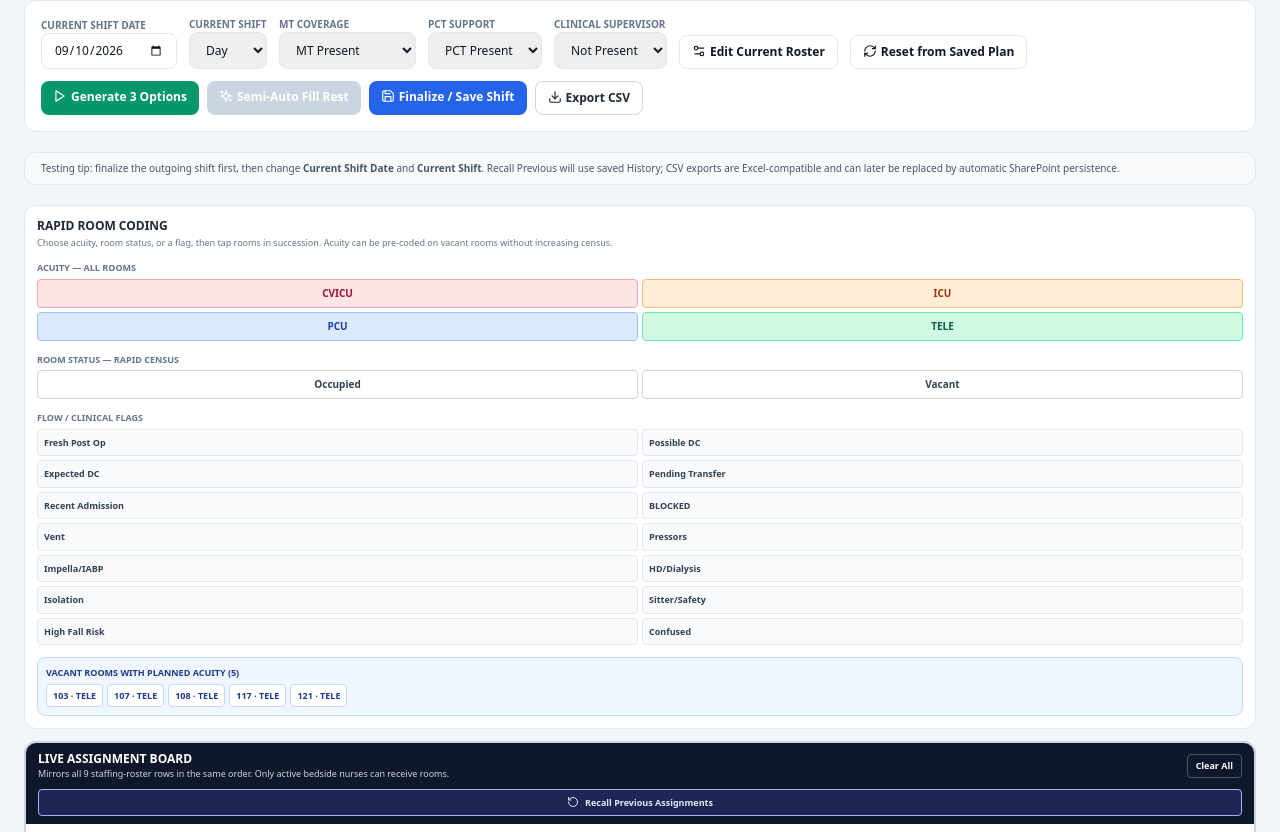
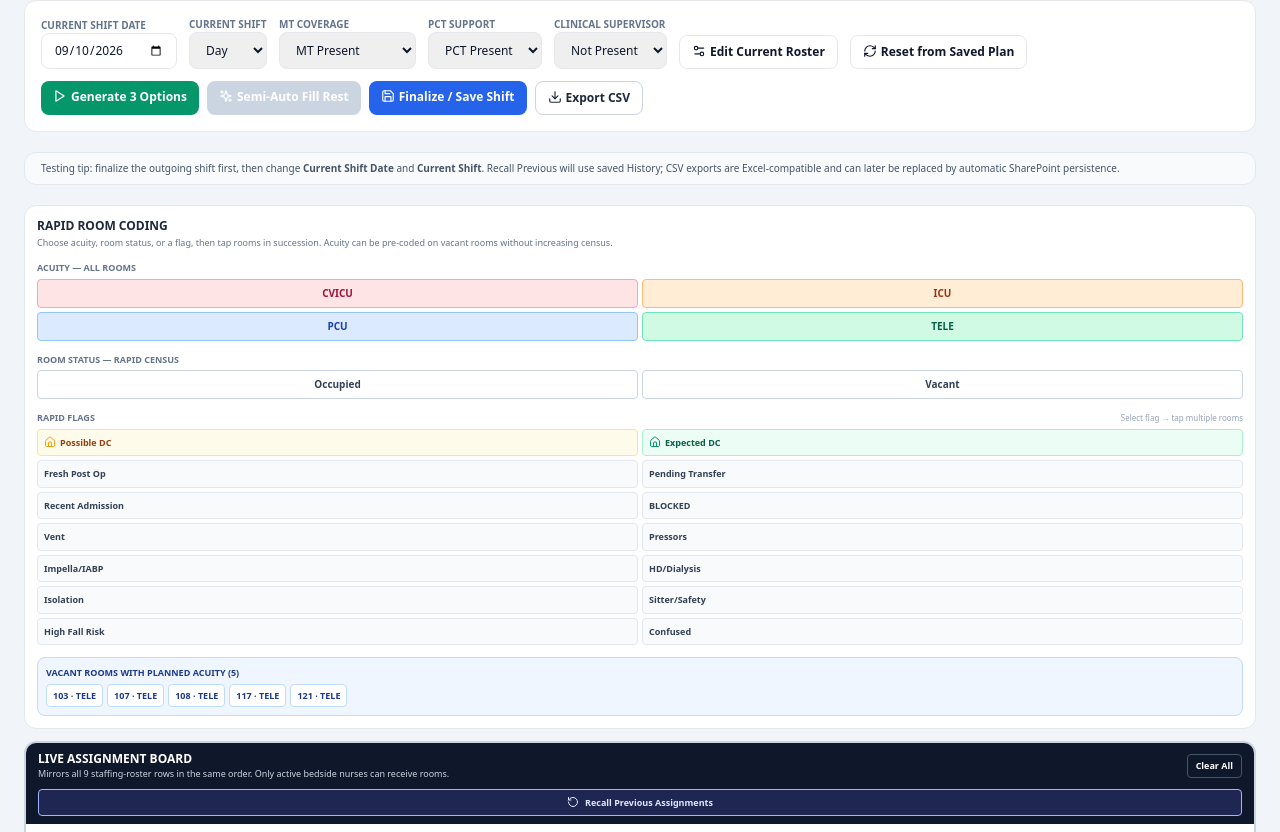
Before and after one commit to regelus19/1e-assignment-engine, a React (Vite) app: page / in a window 1280 px wide. Shown: the part 466-1298 px from the top of the page. Built offline with nearby package versions, Linux system fonts and the light colour scheme.

Commit message:
Make rapid flags prominent and add discharge house cues

```diff
--- a/src/components/RapidRoomTools.tsx
+++ b/src/components/RapidRoomTools.tsx
@@ -1,4 +1,5 @@
 import React, { useState } from 'react';
+import { House } from 'lucide-react';
 import { AcuityLevel, ComplexityFlag, PatientRoom } from '../types';
 
 interface Props { rooms: PatientRoom[]; onRoomChange: (room: PatientRoom) => void; }
@@ -10,7 +11,7 @@ type Tool =
 
 const acuities:AcuityLevel[]=['CVICU','ICU','PCU','TELE'];
 const flags:{value:ComplexityFlag;label:string}[]=[
-  {value:'Fresh Post-Op',label:'Fresh Post Op'}, {value:'Possible DC',label:'Possible DC'}, {value:'Expected DC',label:'Expected DC'},
+  {value:'Possible DC',label:'Possible DC'}, {value:'Expected DC',label:'Expected DC'}, {value:'Fresh Post-Op',label:'Fresh Post Op'},
   {value:'Transfer',label:'Pending Transfer'}, {value:'Admission',label:'Recent Admission'}, {value:'BLOCKED',label:'BLOCKED'},
   {value:'Vent',label:'Vent'}, {value:'Pressors',label:'Pressors'}, {value:'Impella/IABP',label:'Impella/IABP'}, {value:'HD/Dialysis',label:'HD/Dialysis'},
   {value:'Isolation',label:'Isolation'}, {value:'Sitter/Safety',label:'Sitter/Safety'}, {value:'High Fall Risk',label:'High Fall Risk'}, {value:'Confused',label:'Confused'}
@@ -57,9 +58,12 @@ export const RapidRoomTools:React.FC<Props>=({rooms,onRoomChange})=>{
 
     <div><div className="text-[9px] font-black uppercase text-slate-500 mb-1">Room Status — rapid census</div><div className="grid grid-cols-2 gap-1"><button onClick={()=>toggleTool({kind:'status',value:'OCCUPIED'})} className={`rounded border px-2 py-1.5 text-[10px] font-black ${tool?.kind==='status'&&tool.value==='OCCUPIED'?'bg-slate-900 text-white border-slate-900':'bg-white text-slate-700 border-slate-300'}`}>Occupied</button><button onClick={()=>toggleTool({kind:'status',value:'VACANT'})} className={`rounded border px-2 py-1.5 text-[10px] font-black ${tool?.kind==='status'&&tool.value==='VACANT'?'bg-slate-900 text-white border-slate-900':'bg-white text-slate-700 border-slate-300'}`}>Vacant</button></div></div>
 
-    <div><div className="text-[9px] font-black uppercase text-slate-500 mb-1">Flow / Clinical Flags</div><div className="grid grid-cols-2 gap-1">{flags.map(f=>{const active=tool?.kind==='flag'&&tool.value===f.value;return <button key={f.value} onClick={()=>toggleTool({kind:'flag',value:f.value})} className={`rounded border px-1.5 py-1.5 text-[9px] font-bold text-left ${active?'bg-slate-800 text-white border-slate-800':'bg-slate-50 text-slate-700 border-slate-200'}`}>{f.label}{active?' ✓':''}</button>})}</div></div>
+    <div>
+      <div className="flex items-center justify-between gap-2 mb-1"><div className="text-[9px] font-black uppercase text-slate-500">Rapid Flags</div><div className="text-[8px] text-slate-400">Select flag → tap multiple rooms</div></div>
+      <div className="grid grid-cols-2 gap-1">{flags.map(f=>{const active=tool?.kind==='flag'&&tool.value===f.value;const isPossible=f.value==='Possible DC',isExpected=f.value==='Expected DC';return <button key={f.value} onClick={()=>toggleTool({kind:'flag',value:f.value})} className={`rounded border px-1.5 py-1.5 text-[9px] font-bold text-left flex items-center gap-1 ${active?'bg-slate-800 text-white border-slate-800':isPossible?'bg-amber-50 text-amber-800 border-amber-200':isExpected?'bg-emerald-50 text-emerald-800 border-emerald-200':'bg-slate-50 text-slate-700 border-slate-200'}`}>{(isPossible||isExpected)&&<House className={`w-3 h-3 ${active?'text-white':isExpected?'text-emerald-600':'text-amber-500'}`}/>}<span>{f.label}{active?' ✓':''}</span></button>})}</div>
+    </div>
 
-    {tool && <div className="border-t pt-2"><div className="text-[9px] font-black text-slate-700 mb-1">{tool.kind==='acuity'?`Set / toggle ${tool.value} for:`:tool.kind==='status'?`Mark rooms ${tool.value==='OCCUPIED'?'occupied':'vacant'}:`:`Toggle ${flags.find(f=>f.value===tool.value)?.label} for:`}</div><div className="flex flex-wrap gap-1">{targetRooms.map(r=>{const active=tool.kind==='acuity'?(r.acuityConfirmed!==false&&r.acuity===tool.value):tool.kind==='status'?(tool.value==='OCCUPIED'?r.isOccupied:!r.isOccupied):r.flags.includes(tool.value);return <button key={r.roomNumber} onClick={()=>apply(r)} className={`rounded border px-1.5 py-1 text-[9px] font-black ${active?'bg-slate-800 text-white border-slate-800':'bg-white text-slate-700 border-slate-300'}`}>{r.roomNumber}{!r.isOccupied?' · V':''}{active?' ✓':''}</button>})}</div><div className="text-[8px] text-slate-500 mt-1">V = vacant. Coding acuity on a vacant room preserves vacancy; it does not count toward census. Marking a room Vacant also clears its RN assignment.</div><button onClick={()=>setTool(null)} className="mt-2 text-[9px] font-bold text-slate-500 underline">Clear rapid tool</button></div>}
+    {tool && <div className="border-t pt-2"><div className="text-[9px] font-black text-slate-700 mb-1">{tool.kind==='acuity'?`Set / toggle ${tool.value} for:`:tool.kind==='status'?`Mark rooms ${tool.value==='OCCUPIED'?'occupied':'vacant'}:`:`Rapid assign ${flags.find(f=>f.value===tool.value)?.label} to:`}</div><div className="flex flex-wrap gap-1">{targetRooms.map(r=>{const active=tool.kind==='acuity'?(r.acuityConfirmed!==false&&r.acuity===tool.value):tool.kind==='status'?(tool.value==='OCCUPIED'?r.isOccupied:!r.isOccupied):r.flags.includes(tool.value);return <button key={r.roomNumber} onClick={()=>apply(r)} className={`rounded border px-1.5 py-1 text-[9px] font-black ${active?'bg-slate-800 text-white border-slate-800':'bg-white text-slate-700 border-slate-300'}`}>{r.roomNumber}{!r.isOccupied?' · V':''}{active?' ✓':''}</button>})}</div><div className="text-[8px] text-slate-500 mt-1">Tap as many rooms as needed. Tap a checked room again to remove the selected flag. Possible DC and Expected DC remain mutually exclusive.</div><button onClick={()=>setTool(null)} className="mt-2 text-[9px] font-bold text-slate-500 underline">Clear rapid tool</button></div>}
 
     {uncoded.length>0&&<div className="bg-amber-50 border border-amber-300 rounded-lg p-2"><div className="text-[9px] font-black text-amber-900">NEEDS ACUITY ({uncoded.length})</div><div className="flex flex-wrap gap-1 mt-1">{uncoded.map(r=><span key={r.roomNumber} className="rounded border border-amber-300 bg-white px-1.5 py-1 text-[9px] font-black text-amber-900">{r.roomNumber}</span>)}</div></div>}
     {vacantWithPlannedAcuity.length>0&&<div className="bg-blue-50 border border-blue-200 rounded-lg p-2"><div className="text-[9px] font-black text-blue-900">VACANT ROOMS WITH PLANNED ACUITY ({vacantWithPlannedAcuity.length})</div><div className="flex flex-wrap gap-1 mt-1">{vacantWithPlannedAcuity.map(r=><span key={r.roomNumber} className="rounded border border-blue-200 bg-white px-1.5 py-1 text-[9px] font-black text-blue-900">{r.roomNumber} · {r.acuity}</span>)}</div></div>}
```
